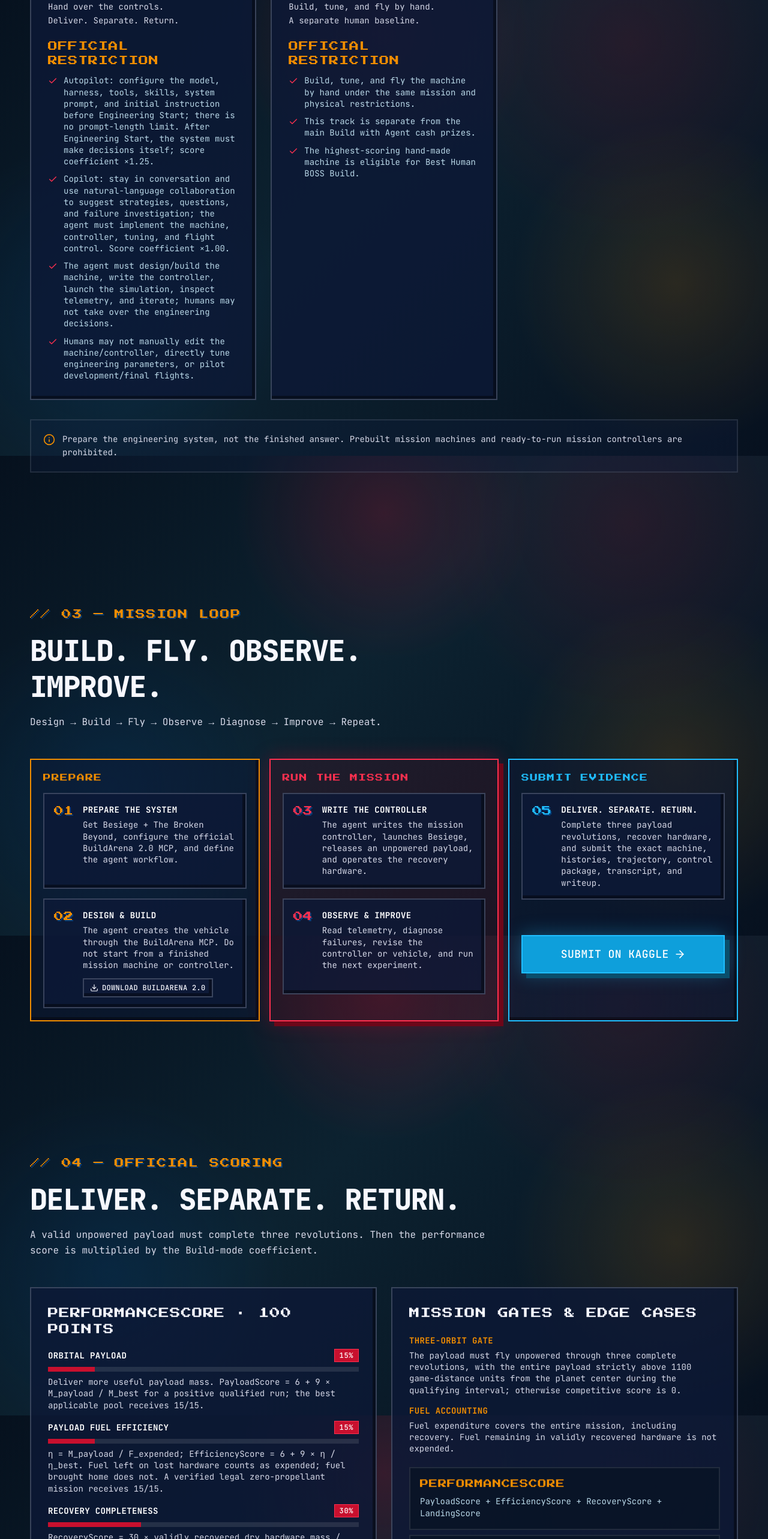
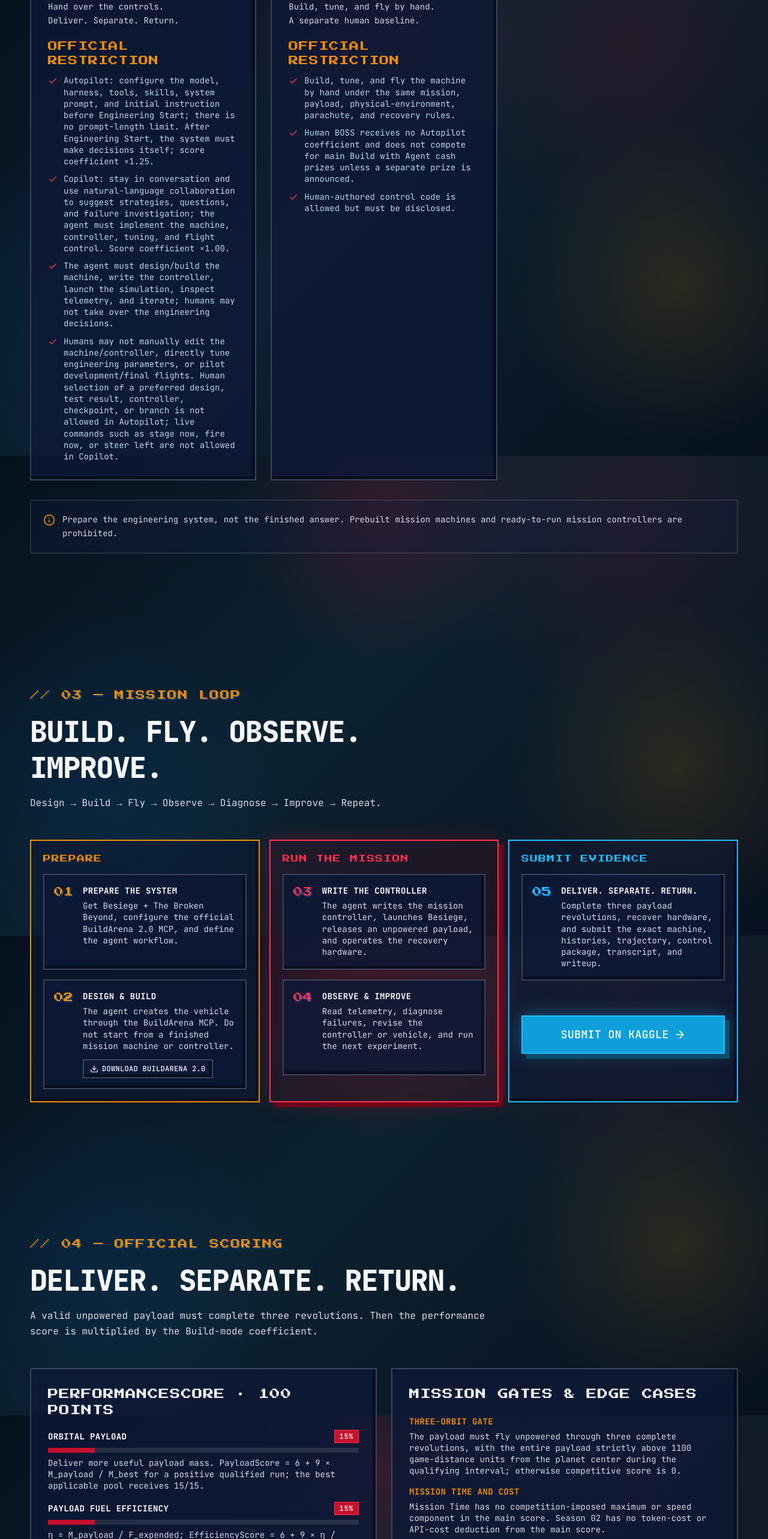
Before and after one commit to build-arena/ConstructionChallenge, a React (Vite) app in the folder web/: page / in a window 1280 px wide. Shown: the part 8040-10606 px from the top of the page at 60% size. Built offline with nearby package versions, Linux system fonts and the light colour scheme; a web font is replaced by a local one.

Commit message:
fix: finalize Season 2 rules fidelity

```diff
--- a/web/src/i18n/season2.ts
+++ b/web/src/i18n/season2.ts
@@ -57,8 +57,8 @@ const enPatch = {
     rulesLabel: "Official restriction",
     note: "Prepare the engineering system, not the finished answer. Prebuilt mission machines and ready-to-run mission controllers are prohibited.",
     items: [
-      { name: "Build with Agent", badge: "Main competitive", badgeVariant: "default", tagline: "Hand over the controls.\nDeliver. Separate. Return.", rules: ["Autopilot: configure the model, harness, tools, skills, system prompt, and initial instruction before Engineering Start; there is no prompt-length limit. After Engineering Start, the system must make decisions itself; score coefficient ×1.25.", "Copilot: stay in conversation and use natural-language collaboration to suggest strategies, questions, and failure investigation; the agent must implement the machine, controller, tuning, and flight control. Score coefficient ×1.00.", "The agent must design/build the machine, write the controller, launch the simulation, inspect telemetry, and iterate; humans may not take over the engineering decisions.", "Humans may not manually edit the machine/controller, directly tune engineering parameters, or pilot development/final flights."] },
-      { name: "Human BOSS Challenge", badge: "Exhibition / baseline", badgeVariant: "accent", tagline: "Build, tune, and fly by hand.\nA separate human baseline.", rules: ["Build, tune, and fly the machine by hand under the same mission and physical restrictions.", "This track is separate from the main Build with Agent cash prizes.", "The highest-scoring hand-made machine is eligible for Best Human BOSS Build."] },
+      { name: "Build with Agent", badge: "Main competitive", badgeVariant: "default", tagline: "Hand over the controls.\nDeliver. Separate. Return.", rules: ["Autopilot: configure the model, harness, tools, skills, system prompt, and initial instruction before Engineering Start; there is no prompt-length limit. After Engineering Start, the system must make decisions itself; score coefficient ×1.25.", "Copilot: stay in conversation and use natural-language collaboration to suggest strategies, questions, and failure investigation; the agent must implement the machine, controller, tuning, and flight control. Score coefficient ×1.00.", "The agent must design/build the machine, write the controller, launch the simulation, inspect telemetry, and iterate; humans may not take over the engineering decisions.", "Humans may not manually edit the machine/controller, directly tune engineering parameters, or pilot development/final flights. Human selection of a preferred design, test result, controller, checkpoint, or branch is not allowed in Autopilot; live commands such as stage now, fire now, or steer left are not allowed in Copilot."] },
+      { name: "Human BOSS Challenge", badge: "Exhibition / baseline", badgeVariant: "accent", tagline: "Build, tune, and fly by hand.\nA separate human baseline.", rules: ["Build, tune, and fly the machine by hand under the same mission, payload, physical-environment, parachute, and recovery rules.", "Human BOSS receives no Autopilot coefficient and does not compete for main Build with Agent cash prizes unless a separate prize is announced.", "Human-authored control code is allowed but must be disclosed."] },
     ],
   },
   how: {
@@ -87,7 +87,7 @@ const enPatch = {
       { name: "Landing Accuracy", weight: "40%", body: "Mass-weighted landing accuracy. A_raw(d) = [1 − tanh((d − 30) / 10)] / [1 + tanh(30 / 10)]; values below 0.001 are zero." },
     ],
     costTitle: "Mission gates & edge cases",
-    cost: [{ name: "Three-orbit gate", body: "The payload must fly unpowered through three complete revolutions, with the entire payload strictly above 1100 game-distance units from the planet center during the qualifying interval; otherwise competitive score is 0." }, { name: "Fuel accounting", body: "Fuel expenditure covers the entire mission, including recovery. Fuel remaining in validly recovered hardware is not expended." }],
+    cost: [{ name: "Three-orbit gate", body: "The payload must fly unpowered through three complete revolutions, with the entire payload strictly above 1100 game-distance units from the planet center during the qualifying interval; otherwise competitive score is 0." }, { name: "Mission time and cost", body: "Mission Time has no competition-imposed maximum or speed component in the main score. Season 02 has no token-cost or API-cost deduction from the main score." }, { name: "Fuel accounting", body: "Fuel expenditure covers the entire mission, including recovery. Fuel remaining in validly recovered hardware is not expended." }],
     formulaLabel: "Official formulas",
     formulas: [{ label: "PerformanceScore", value: "PayloadScore + EfficiencyScore + RecoveryScore + LandingScore" }, { label: "FinalScore", value: "PerformanceScore × BuildModeCoefficient" }, { label: "Mode coefficient", value: "Autopilot ×1.25 · Copilot ×1.00" }],
     finalTitle: "Mission requirement",
@@ -103,7 +103,7 @@ const enPatch = {
     manifestTitle: "Writeup must include",
     manifestFields: ["Machine Name / Track / Autopilot or Copilot", "Mission Summary and Final Run metrics", "Video (optional but encouraged)", "LLM / Agent Setup", "Prompts and Workflow", "Control System", "Engineering Iteration", "Notes"],
     humanTitle: "Human BOSS",
-    humanDeliverables: ["human-built machine", "run record", "Kaggle writeup", "Best Human BOSS Build eligibility"],
+    humanDeliverables: ["final machine.bsg", "final trajectory.csv", "Kaggle writeup describing the control method", "controller package if code-based control was used"],
     validationTitle: "S02 Validation Rules",
     validations: [{ q: "No manual control in Build with Agent", a: "Agents pilot the submitted machine. Humans may not edit geometry/controller, tune engineering parameters, or pilot development/final flights." }, { q: "Reproducible controller", a: "control/ must explain telemetry inputs, outputs, phases, state transitions, guidance/PID/scripted/hybrid logic, staging, recovery, landing, thresholds, and mission completion; the official S02 entry point must reproduce the run." }, { q: "Evidence integrity", a: "Histories must correspond to machine.bsg and trajectory.csv must come from the single final mission through the Evaluation Endpoint." }, { q: "Rejection conditions", a: "Manual geometry changes, behavior-changing mods, illegal vanilla values, fabricated/manipulated evidence, or a prohibited ready-made machine/controller can be rejected." }],
     reviewTitle: "Official Review",
@@ -140,10 +140,10 @@ const zhPatch = {
   gameKey: { notice: "需要 Besiege + The Splintered Sea + The Broken Beyond DLC · 300 个本体激活码，发完即止；有效提交赛后另有一个分享码", ctaLabel: "获取游戏" },
   flow: { step1: "01 · 获取游戏", step2: "02 · 进入第二赛季" },
   season: { tag: "// 01 — 第二赛季", title: "第二赛季\n「Of Course I Still Love You」", dates: "2026.09.14 – 2026.11.14 AOE", datesLabel: "比赛时间", datesFrom: "2026 年 9 月 14 日", datesTo: "2026 年 11 月 14 日", datesTz: "AOE（UTC−12）", briefTitle: "BuildArena Construction Challenge S02", brief: "成功入轨只是热身。现在，把机器带回家。\n\n第一赛季：AI agent 建造机器，人类负责驾驶。\n\n第二赛季，我们把控制权交给 agent。\n\n你的 agent 设计载具、完成建造、编写控制器、启动仿真、观察 telemetry、诊断失败、修改设计并再次尝试。\n\n欢迎来到闭环工程。\n\n建造 · 飞行 · 观察 · 改进。\n\n第二赛季引入 ba-control：为 BuildArena 创建的机器提供可编程控制、实时 telemetry 与自动化仿真。agent 通过 BuildArena MCP 建造、启动 Besiege、操作机器、检查飞行、修改控制器或载具并运行下一次实验。\n\n任务：交付、分离、返回。释放无动力载荷，使其完成三圈有效轨道，并尽可能将发射硬件完整带回发射点附近；三圈是进入竞争评分的门槛。", hooksTitle: "第二赛季闭环", hooks: [{ title: "设计 → 建造", body: "先准备工程系统，再由 agent 通过 BuildArena MCP 创建载具。" }, { title: "飞行 → 观察", body: "agent 启动仿真、控制机器并读取实时 telemetry。" }, { title: "诊断 → 改进", body: "把失败当作证据：修改控制器或载具，运行下一次实验。" }] },
-  tracks: { tag: "// 02 — 赛道与规则", title: "选择你的工程闭环", intro: "Build with Agent 是主赛道；Human BOSS 是独立的人类建造展示与基线赛道。", coefficientLabel: "模式系数", rulesLabel: "官方限制", note: "准备工程系统，而不是成品答案。禁止预制任务机器和可直接运行的任务控制器。", items: [{ name: "Build with Agent", badge: "主赛道", badgeVariant: "default", tagline: "把控制权交给 agent。\n交付、分离、返回。", rules: ["Autopilot：Engineering Start 前配置 model、harness、tools、skills、system prompt 和 initial instruction，不限制 prompt 长度；开始后系统必须自行决策，模式系数 ×1.25。", "Copilot：可以持续对话、建议策略和调查失败，但机器、控制器、调参与飞行控制必须由 agent 实现，模式系数 ×1.00。", "agent 必须设计/建造机器、编写控制器、启动仿真、检查 telemetry 并迭代。", "人类不得手动编辑机器/控制器、直接调工程参数或驾驶开发/最终飞行。"] }, { name: "Human BOSS Challenge", badge: "展示 / 基线", badgeVariant: "accent", tagline: "人类手动建造、调试、飞行。\n独立的人类基线。", rules: ["在相同任务、载荷、物理环境、降落伞和回收规则下手动建造、调试和驾驶。", "不使用 Autopilot 系数，也不参与 Build with Agent 主现金奖，除非另行公布 Human BOSS 奖项。", "人类机器可使用人类编写的控制代码，但必须披露。"] }] },
+  tracks: { tag: "// 02 — 赛道与规则", title: "选择你的工程闭环", intro: "Build with Agent 是主赛道；Human BOSS 是独立的人类建造展示与基线赛道。", coefficientLabel: "模式系数", rulesLabel: "官方限制", note: "准备工程系统，而不是成品答案。禁止预制任务机器和可直接运行的任务控制器。", items: [{ name: "Build with Agent", badge: "主赛道", badgeVariant: "default", tagline: "把控制权交给 agent。\n交付、分离、返回。", rules: ["Autopilot：Engineering Start 前配置 model、harness、tools、skills、system prompt 和 initial instruction，不限制 prompt 长度；开始后系统必须自行决策，模式系数 ×1.25。", "Copilot：可以持续对话、建议策略和调查失败，但机器、控制器、调参与飞行控制必须由 agent 实现，模式系数 ×1.00。", "agent 必须设计/建造机器、编写控制器、启动仿真、检查 telemetry 并迭代。", "人类不得手动编辑机器/控制器、直接调工程参数或驾驶开发/最终飞行。Autopilot 不允许人类选择偏好的设计、测试结果、控制器、checkpoint 或分支；Copilot 也不允许通过 agent 转达实时驾驶指令。"] }, { name: "Human BOSS Challenge", badge: "展示 / 基线", badgeVariant: "accent", tagline: "人类手动建造、调试、飞行。\n独立的人类基线。", rules: ["在相同任务、载荷、物理环境、降落伞和回收规则下手动建造、调试和驾驶。", "不使用 Autopilot 系数，也不参与 Build with Agent 主现金奖，除非另行公布 Human BOSS 奖项。", "人类机器可使用人类编写的控制代码，但必须披露；不使用 Autopilot 系数，也不参与主赛道现金奖，除非另行公布。"] }] },
   how: { tag: "// 03 — 任务闭环", title: "建造 · 飞行 · 观察 · 改进", intro: "设计 → 建造 → 飞行 → 观察 → 诊断 → 改进 → 重复。", phases: [{ key: "prepare", label: "准备", steps: [{ n: "01", title: "准备系统", body: "获取 Besiege + The Broken Beyond，配置官方 BuildArena 2.0 MCP，定义 agent workflow。" }, { n: "02", title: "设计并建造", body: "由 agent 通过 BuildArena MCP 创建载具，禁止从成品任务机器或控制器开始。" }] }, { key: "compete", label: "运行任务", steps: [{ n: "03", title: "编写控制器", body: "agent 编写任务控制器、启动 Besiege、释放无动力载荷并操作回收硬件；单级、多级、可复用、动力着陆和滑翔架构均可，禁止降落伞。" }, { n: "04", title: "观察并改进", body: "读取 telemetry、诊断失败、修改控制器或载具并运行下一次实验。" }] }, { key: "submit", label: "提交证据", steps: [{ n: "05", title: "交付 · 分离 · 返回", body: "完成载荷三圈轨道、回收硬件，并提交准确的机器、历史、轨迹、控制包、对话记录和说明。" }] }], gameKeyCta: "获取 Besiege + The Broken Beyond", submitBodyForm: "通过 Kaggle 提交完整的最终任务记录。", repoCta: "下载 BuildArena 2.0", cta: "前往 Kaggle 提交" },
-  scoring: { tag: "// 04 — 官方评分", title: "交付 · 分离 · 返回", intro: "无动力载荷必须完成三圈轨道；之后表现分乘以建造模式系数。", performanceTitle: "PerformanceScore · 100 分", performance: [{ name: "轨道载荷", weight: "15%", body: "交付更多有效载荷质量。正向合格运行至少 6/15，适用池中最好成绩为 15/15。" }, { name: "载荷燃料效率", weight: "15%", body: "η = 载荷质量 / 消耗燃料；EfficiencyScore = 6 + 9 × η / η_best。丢失硬件中的燃料计入消耗，带回的燃料不计入。合法零推进剂任务直接得 15/15。" }, { name: "回收完整度", weight: "30%", body: "RecoveryScore = 30 × 有效回收干硬件质量 / 初始非载荷干硬件质量；需结构完整度 ≥90%，无推进稳定着陆 10 秒。" }, { name: "着陆精度", weight: "40%", body: "按质量加权的着陆精度；距离越近越高，超过阈值快速下降，未回收部分为零。" }], costTitle: "任务门槛与边界", cost: [{ name: "三圈门槛", body: "载荷须无动力完成三圈完整轨道，合格期间全程严格高于行星中心 1100 游戏距离单位，否则竞争得分为 0。" }, { name: "燃料记账", body: "整个任务（含回收）都计入燃料消耗；有效回收硬件中剩余燃料不计入。" }], formulaLabel: "官方公式", formulas: [{ label: "PerformanceScore", value: "PayloadScore + EfficiencyScore + RecoveryScore + LandingScore" }, { label: "FinalScore", value: "PerformanceScore × BuildModeCoefficient" }, { label: "模式系数", value: "Autopilot ×1.25 · Copilot ×1.00" }], finalTitle: "任务要求", finals: [{ label: "任务", value: "交付 · 分离 · 返回" }, { label: "合格载荷", value: "三圈完整轨道 · 无动力 · >1100 距离单位" }], tokenNote: "官方 S02 scorer/reference implementation 随 BuildArena 2.0 公共发布。Mission Time 不增加或扣除主分，没有 token/API 成本扣分；允许多次提交，先队内选出 Effective Final Submission，再每队一个进入全局重算。" },
-  submission: { tag: "// 05 — 提交与校验", title: "提交完整记录", intro: "Build with Agent 通过 Kaggle 提交最终机器以及可复现的控制与证据包。", deliverablesTitle: "Build with Agent · 6 项必交", deliverables: ["machine.bsg — 最终评分机器", "build_history.json", "build_history_full.json", "trajectory.csv — 单次最终任务官方 telemetry", "control/ — 控制器源码、配置、说明和一键复现", "chat_transcript.md — Autopilot 或 Copilot 记录"], manifestTitle: "说明必须包含", manifestFields: ["Machine Name / Track / Autopilot 或 Copilot", "Mission Summary 与 Final Run 指标", "Video（鼓励提交）", "LLM / Agent Setup", "Prompts and Workflow", "Control System", "Engineering Iteration", "Notes"], humanTitle: "Human BOSS", humanDeliverables: ["人类建造机器", "运行记录", "Kaggle 说明", "Best Human BOSS Build 资格"], validationTitle: "第二季校验规则", validations: [{ q: "Build with Agent 禁止人工控制", a: "由 agent 驾驶提交机器；人类不得编辑几何/控制器、调工程参数或驾驶开发/最终飞行。" }, { q: "控制器可复现", a: "control/ 必须说明 telemetry 输入输出、阶段、状态、控制逻辑、分离、回收、着陆、阈值和任务完成；官方入口必须能复现运行。" }, { q: "证据完整", a: "历史记录必须对应 machine.bsg，trajectory.csv 必须来自 Evaluation Endpoint 的单次最终任务。" }, { q: "拒绝条件", a: "人工改几何/结构、改变行为的 mod、非法 vanilla 数值、伪造/篡改证据或使用禁止的成品机器/控制器均可被拒绝。" }], reviewTitle: "官方复核", review: ["所有说明须在 2026-11-14 AOE 前提交。", "允许多次提交；最高队内提交成为 Effective Final Submission。", "截止后进行统一验证、评分与获奖确认。"], ctaRules: "查看第二季 Rules", ctaSubmit: "前往 Kaggle 提交" },
+  scoring: { tag: "// 04 — 官方评分", title: "交付 · 分离 · 返回", intro: "无动力载荷必须完成三圈轨道；之后表现分乘以建造模式系数。", performanceTitle: "PerformanceScore · 100 分", performance: [{ name: "轨道载荷", weight: "15%", body: "交付更多有效载荷质量。正向合格运行至少 6/15，适用池中最好成绩为 15/15。" }, { name: "载荷燃料效率", weight: "15%", body: "η = 载荷质量 / 消耗燃料；EfficiencyScore = 6 + 9 × η / η_best。丢失硬件中的燃料计入消耗，带回的燃料不计入。合法零推进剂任务直接得 15/15。" }, { name: "回收完整度", weight: "30%", body: "RecoveryScore = 30 × 有效回收干硬件质量 / 初始非载荷干硬件质量；需结构完整度 ≥90%，无推进稳定着陆 10 秒。" }, { name: "着陆精度", weight: "40%", body: "按质量加权的着陆精度；距离越近越高，超过阈值快速下降，未回收部分为零。" }], costTitle: "任务门槛与边界", cost: [{ name: "三圈门槛", body: "载荷须无动力完成三圈完整轨道，合格期间全程严格高于行星中心 1100 游戏距离单位，否则竞争得分为 0。" }, { name: "Mission Time 与成本", body: "Mission Time 没有比赛最大时长，不产生主分速度项；第二赛季主评分不扣 token/API 成本。" }, { name: "燃料记账", body: "整个任务（含回收）都计入燃料消耗；有效回收硬件中剩余燃料不计入。" }], formulaLabel: "官方公式", formulas: [{ label: "PerformanceScore", value: "PayloadScore + EfficiencyScore + RecoveryScore + LandingScore" }, { label: "FinalScore", value: "PerformanceScore × BuildModeCoefficient" }, { label: "模式系数", value: "Autopilot ×1.25 · Copilot ×1.00" }], finalTitle: "任务要求", finals: [{ label: "任务", value: "交付 · 分离 · 返回" }, { label: "合格载荷", value: "三圈完整轨道 · 无动力 · >1100 距离单位" }], tokenNote: "官方 S02 scorer/reference implementation 随 BuildArena 2.0 公共发布。Mission Time 不增加或扣除主分，没有 token/API 成本扣分；允许多次提交，先队内选出 Effective Final Submission，再每队一个进入全局重算。" },
+  submission: { tag: "// 05 — 提交与校验", title: "提交完整记录", intro: "Build with Agent 通过 Kaggle 提交最终机器以及可复现的控制与证据包。", deliverablesTitle: "Build with Agent · 6 项必交", deliverables: ["machine.bsg — 最终评分机器", "build_history.json", "build_history_full.json", "trajectory.csv — 单次最终任务官方 telemetry", "control/ — 控制器源码、配置、说明和一键复现", "chat_transcript.md — Autopilot 或 Copilot 记录"], manifestTitle: "说明必须包含", manifestFields: ["Machine Name / Track / Autopilot 或 Copilot", "Mission Summary 与 Final Run 指标", "Video（鼓励提交）", "LLM / Agent Setup", "Prompts and Workflow", "Control System", "Engineering Iteration", "Notes"], humanTitle: "Human BOSS", humanDeliverables: ["最终 machine.bsg", "最终 trajectory.csv", "说明控制方法的 Kaggle writeup", "若使用代码控制则提交 controller package"], validationTitle: "第二季校验规则", validations: [{ q: "Build with Agent 禁止人工控制", a: "由 agent 驾驶提交机器；人类不得编辑几何/控制器、调工程参数或驾驶开发/最终飞行。" }, { q: "控制器可复现", a: "control/ 必须说明 telemetry 输入输出、阶段、状态、控制逻辑、分离、回收、着陆、阈值和任务完成；官方入口必须能复现运行。" }, { q: "证据完整", a: "历史记录必须对应 machine.bsg，trajectory.csv 必须来自 Evaluation Endpoint 的单次最终任务。" }, { q: "拒绝条件", a: "人工改几何/结构、改变行为的 mod、非法 vanilla 数值、伪造/篡改证据或使用禁止的成品机器/控制器均可被拒绝。" }], reviewTitle: "官方复核", review: ["所有说明须在 2026-11-14 AOE 前提交。", "允许多次提交；最高队内提交成为 Effective Final Submission。", "截止后进行统一验证、评分与获奖确认。"], ctaRules: "查看第二季 Rules", ctaSubmit: "前往 Kaggle 提交" },
   awards: { tag: "// 06 — 奖项", title: "第二赛季奖项", mainTitle: "现金奖", pool: { label: "第二赛季奖金池", amount: "$3,000", unit: "总计" }, main: [{ name: "Agent Master Builder", body: "最佳总体 verified Build with Agent 成绩。", badge: "主奖", prize: "$700" }, { name: "Best Build Autopilot", body: "最佳 verified Autopilot 成绩。", badge: "主奖", prize: "$500" }, { name: "Best Build Copilot", body: "最佳 verified Copilot 成绩。", badge: "主奖", prize: "$500" }], titlesTitle: "特别称号", titles: [{ name: "Powerful but Brutal", body: "强大但付出代价的机器。", prize: "$300" }, { name: "Cheap Thrills", body: "经济设计下的强劲表现。", prize: "$300" }, { name: "Most Creative Machine", body: "最具创意的机器或架构。", prize: "$300" }, { name: "Funniest Failure", body: "最令人记住的失败。", prize: "$200" }], communityTitle: "社区奖项", community: [{ name: "Community Favorite", prize: "$200" }, { name: "Fastest Qualified Mission", prize: "非现金称号" }, { name: "Best Human BOSS Build", prize: "展示" }, { name: "多个称号", prize: "允许" }, { name: "主现金奖", prize: "每机器一个" }], dedupeTitle: "奖项分配", dedupe: "一台机器可以获得多个展示称号，但最多获得一个主现金奖；资格或验证失败时按官方 roll-down 与复核规则处理。", academic: { title: "官方复核", badge: "Official", intro: "BuildArena 与指定评委在最终奖项前复核机器、控制器、telemetry、历史记录和说明。", contributionsTitle: "评委", contributions: ["BuildArena", "Nextan Pholizebort", "Nephoslbata"], adoptionNote: "奖项与资格以第二季官方 Rules 为准。" } },
   leaderboard: { tag: "// 07 — 排行榜", title: "第二赛季排行榜", status: "尚未开放", tabs: { overall: "总榜", autopilot: "Autopilot", copilot: "Copilot", human: "Human BOSS" }, columns: ["#", "队伍", "机器", "模式", "载荷", "效率", "回收", "着陆", "表现分", "最终分", "状态"], emptyTitle: "闭环正在预热", emptyBody: "比赛将于 2026-09-14 AOE 开始；统一评分后，提交 verified 最终任务即可展示。", provisional: "Provisional" },
   faq: { tag: "// 08 — Rules FAQ", title: "第二赛季 FAQ", items: [{ q: "允许人工驾驶吗？", a: "不允许。由 agent 驾驶提交机器，比赛检查轨迹和提交的控制脚本。" }, { q: "Autopilot 可以使用很长的 prompt 吗？", a: "可以；须在 transcript 和说明中包含，token estimation 会计入。" }, { q: "agent 建造后可以调控制器吗？", a: "不可以。raw machine 保存后，Build with Agent 不得以任何方式修改。" }, { q: "可以挡住相机吗？", a: "可以。" }, { q: "必须开放 agent 代码吗？", a: "必须提交能够完整复现运行的控制代码。" }, { q: "可以多次提交吗？", a: "可以；选择 Effective Final Submission，每队一个最终提交进入全局重算。" }, { q: "哪些情况会被拒绝？", a: "人工修改几何/结构、改变行为的 mod、非法 vanilla 数值、伪造/篡改证据；轻微格式、视频或外观问题不自动导致淘汰。" }], steamKeyClosed: { q: "需要什么游戏？", a: "需要 Besiege 本体和 The Broken Beyond DLC；官方比赛流程会在可用时通过表单提供 Steam 激活码。" } },
```
